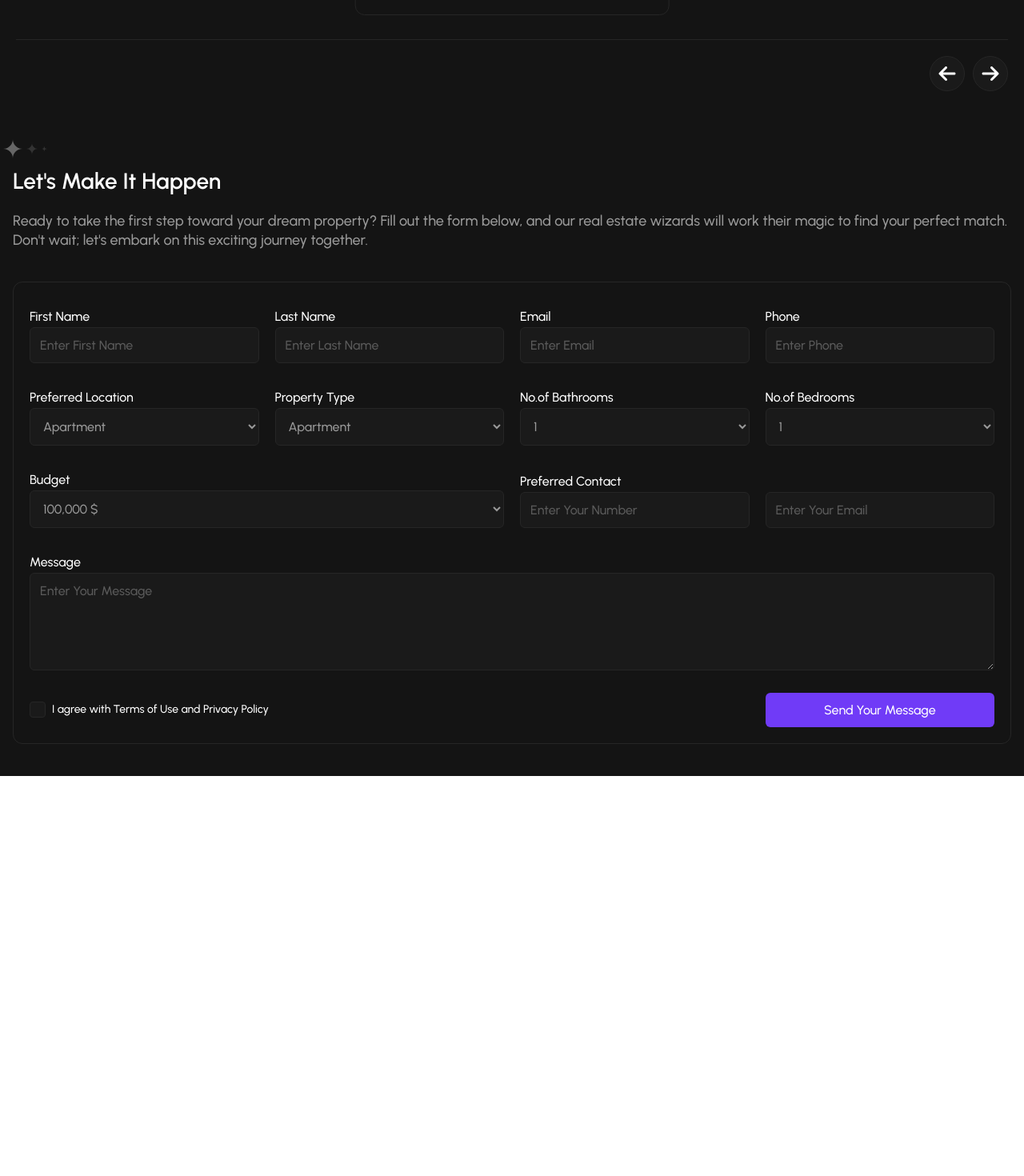
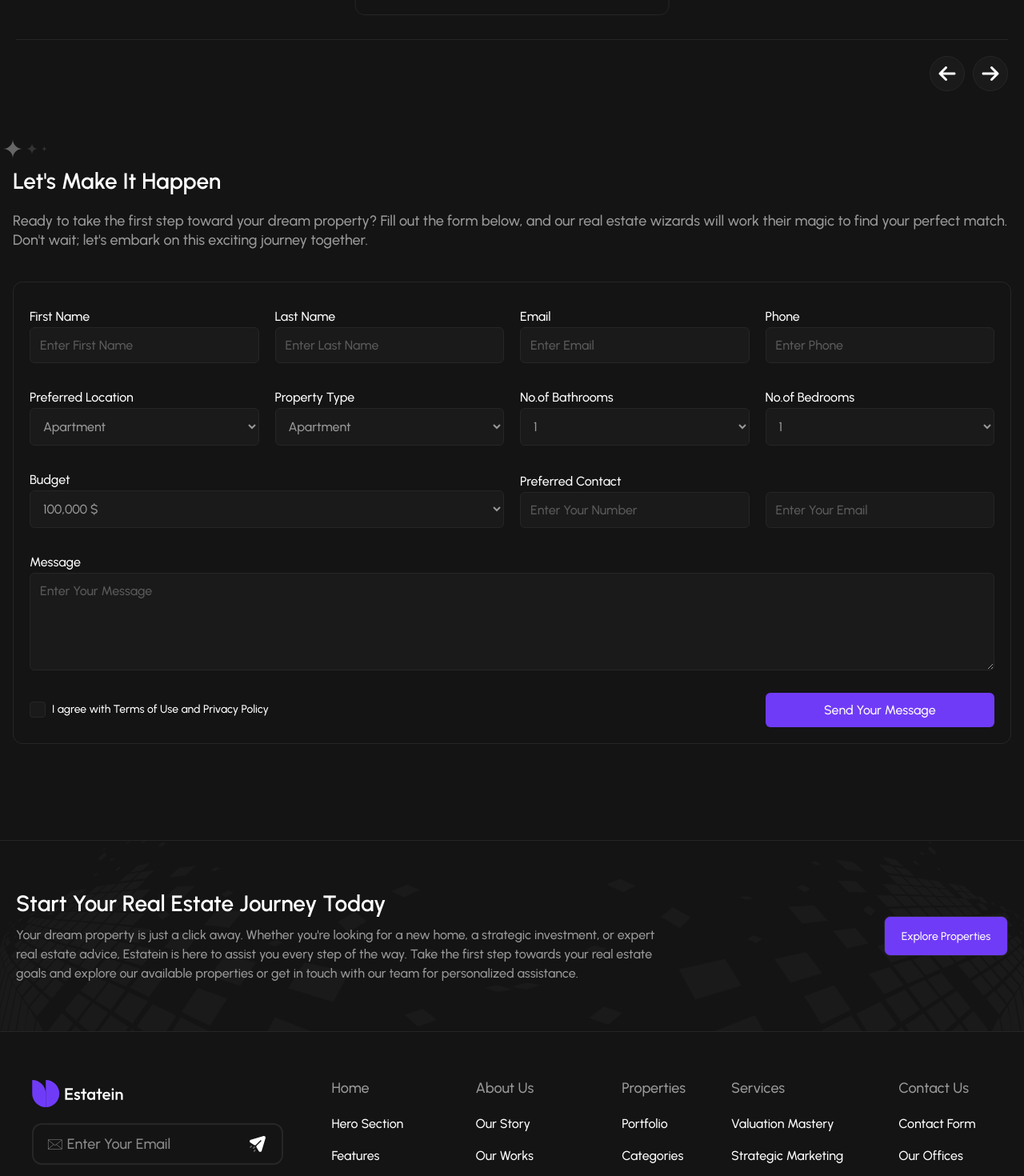
Before and after one commit to AbdallahKhattab11/EStatein-project, a React (Vite) app: page /properties in a window 1280 px wide. Shown: the part 1600-3070 px from the top of the page at 80% size. Before the commit the page ends 2570 px from the top, so only its background shows below. Built offline with nearby package versions, Linux system fonts and the light colour scheme.

Commit message:
added footer & change bottom padding in LetsMakeItHappen

```diff
--- a/src/components/LetsMakeItHappen/LetsMakeItHappen.jsx
+++ b/src/components/LetsMakeItHappen/LetsMakeItHappen.jsx
@@ -71,7 +71,7 @@ const LetsMakeItHappen = () => {
     },
   ];
   return (
-    <section className="bg-gray8 py-10">
+    <section className="bg-gray8 pt-10 pb-30">
       <div className="container px-4 flex flex-col gap-10">
         <div className="top">
           <Titles h={h} p={p} />
--- a/src/pages/Properties/Properties.jsx
+++ b/src/pages/Properties/Properties.jsx
@@ -1,12 +1,14 @@
 import FindYourDreamProperty from "../../components/FindYourDreamProperty/FindYourDreamProperty"
 import DiscoverAworldOfPossibilities from "../../components/DiscoverAworldOfPossibilities/DiscoverAworldOfPossibilities"
 import LetsMakeItHappen from "../../components/LetsMakeItHappen/LetsMakeItHappen"
+import FinnalFooter from "../../components/FinnalFooter/FinnalFooter"
 const Properties = () => {
   return (
     <section className="properties">
       <FindYourDreamProperty />
       <DiscoverAworldOfPossibilities />
       <LetsMakeItHappen />
+      <FinnalFooter />
     </section>
   )
 }
```
